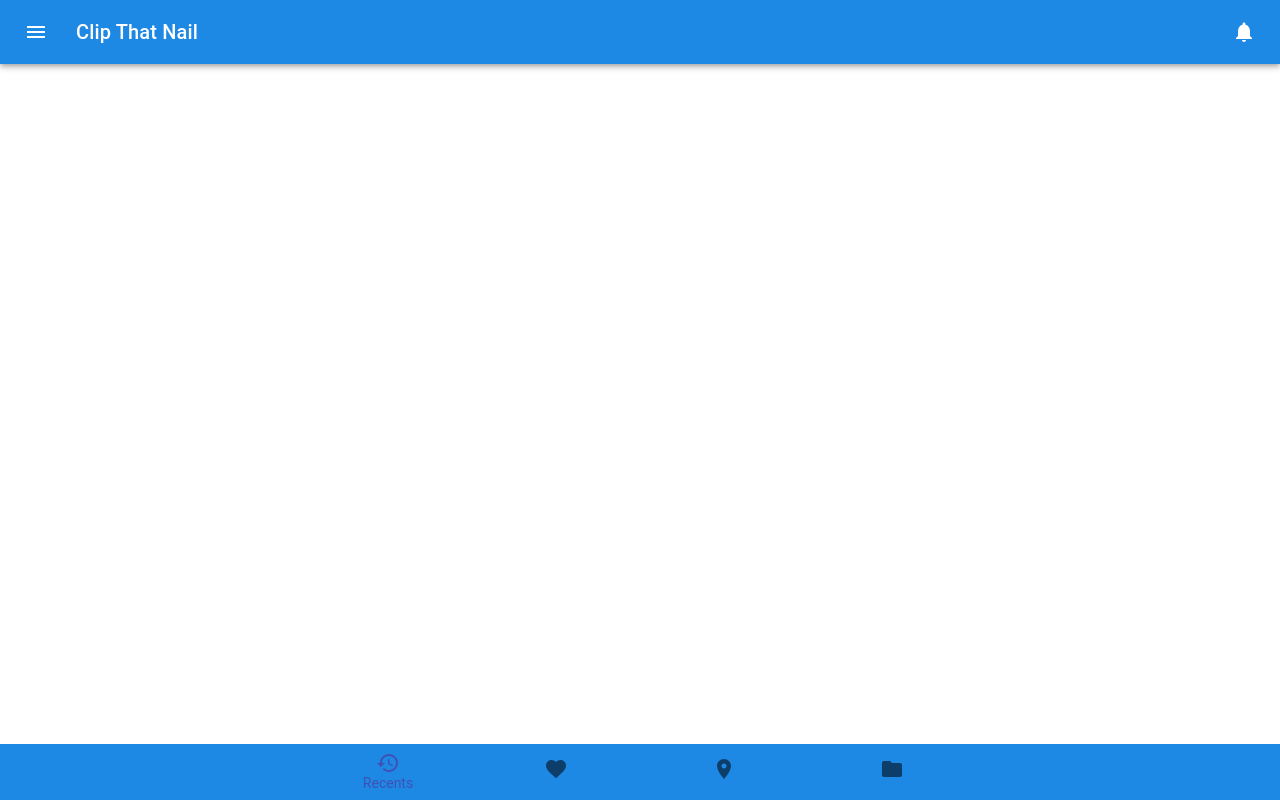
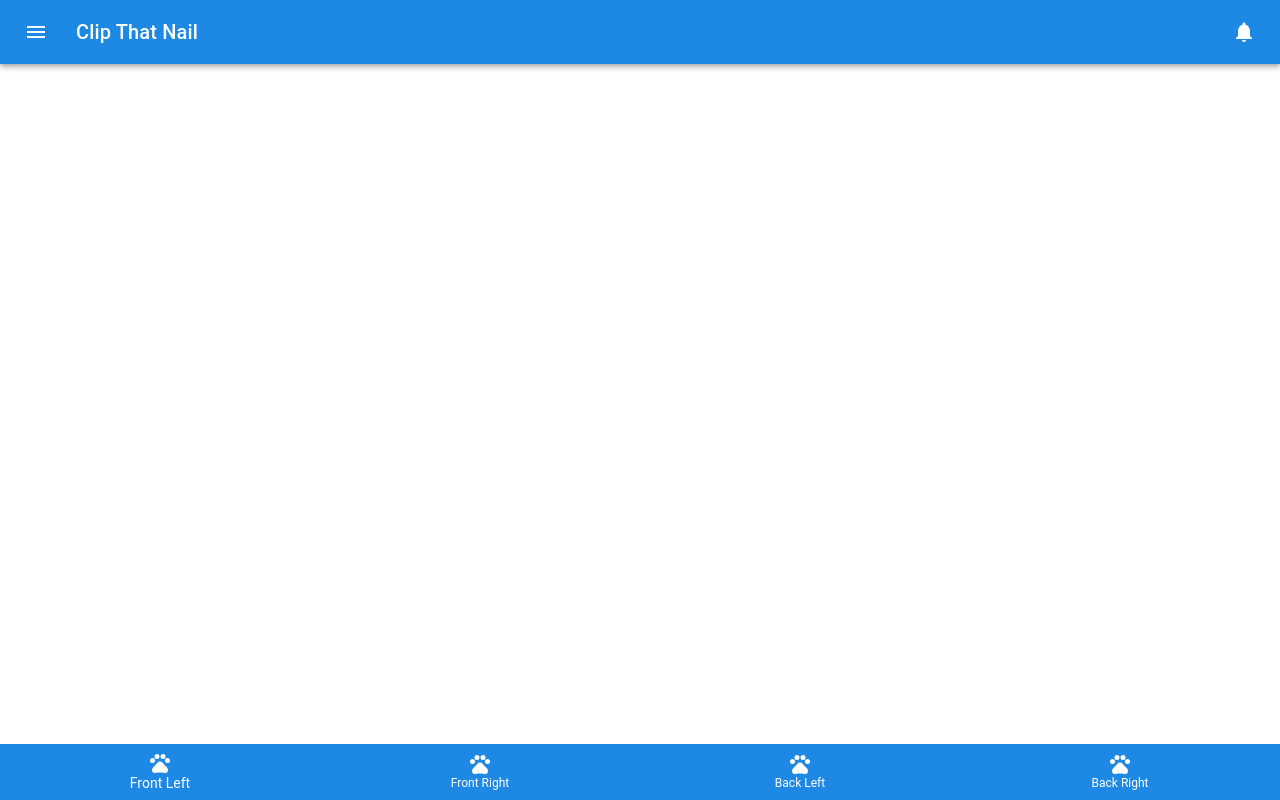
Before and after one commit to Clip-That-Nail/web-app, a React (Create React App) app: page /session in a window 1280 px wide. Built offline with nearby package versions, Linux system fonts and the light colour scheme.

Commit message:
Transfer state from bottom-tabs component to session component,now using props in bottom tabs, create if statement in session component, add more styling in bottom tabs

```diff
--- a/src/components/bottom-tabs/bottom-tabs.component.jsx
+++ b/src/components/bottom-tabs/bottom-tabs.component.jsx
@@ -1,38 +1,39 @@
 import React from 'react';
 import { makeStyles } from '@material-ui/core/styles';
-import AppBar from '@material-ui/core/AppBar';
 import BottomNavigation from '@material-ui/core/BottomNavigation';
 import BottomNavigationAction from '@material-ui/core/BottomNavigationAction';
-import FolderIcon from '@material-ui/icons/Folder';
-import RestoreIcon from '@material-ui/icons/Restore';
-import FavoriteIcon from '@material-ui/icons/Favorite';
-import LocationOnIcon from '@material-ui/icons/LocationOn';
+import PetsIcon from '@material-ui/icons/Pets';
 
 const useStyles = makeStyles({
     tabs: {
-        background: '#1e88e5',
-        position: 'fixed',
-        bottom: 0,
-        width: '100%',
+      width: "100%",
+      bottom: 0,
+      position: 'fixed',
+      background: '#1e88e5',
+      "& .MuiBottomNavigationAction-root": {
+          maxWidth: '400px',
+      }
     },
-});
+  });
 
 const BottomTabs = (props) => {
     const classes = useStyles();
-    const [selectedPaw, setSelectedPaw] = React.useState('recents'); //TODO: wyciagnij do componenta wyzej i uzywaj props.selected
-
-    const handleChange = (event, newValue) => {
-        setSelectedPaw(newValue);
-    };
 
     return (
-        <BottomNavigation value={selectedPaw} onChange={handleChange} className={classes.tabs}>
-            <BottomNavigationAction label="Recents" value="recents" icon={<RestoreIcon />} />
-            <BottomNavigationAction label="Favorites" value="favorites" icon={<FavoriteIcon />} />
-            <BottomNavigationAction label="Nearby" value="nearby" icon={<LocationOnIcon />} />
-            <BottomNavigationAction label="Folder" value="folder" icon={<FolderIcon />} />
-        </BottomNavigation>
+      <BottomNavigation
+        value={props.selected}
+        onChange={(event, newValue) => {
+          props.setSelected(newValue);
+        }}
+        showLabels
+        className={classes.tabs}
+      >
+        <BottomNavigationAction label="Front Left" style={{ color: "white" }} icon={<PetsIcon style={{color: "white"}} />} />
+        <BottomNavigationAction label="Front Right" style={{ color: "white" }} icon={<PetsIcon style={{color: "white"}}/>} />
+        <BottomNavigationAction label="Back Left" style={{ color: "white" }} icon={<PetsIcon style={{color: "white"}}/>} />
+        <BottomNavigationAction label="Back Right" style={{ color: "white" }} icon={<PetsIcon style={{color: "white"}}/>} />
+      </BottomNavigation>
     );
-}
+  }
 
-export default BottomTabs;
+  export default BottomTabs;
--- a/src/pages/session/session.component.jsx
+++ b/src/pages/session/session.component.jsx
@@ -5,14 +5,25 @@ import BottomTabs from '../../components/bottom-tabs/bottom-tabs.component';
 
 
 const Session = () => {
-// TODO: tutaj przenis state z tabsow (selectedPaw)
-const selectedPaw = ''; // TODO: to usun, bo dodalem tylko zeby nie bylo errora
+    const [selectedPaw, setSelectedPaw] = React.useState(0);
+
+    const displayContent = () => {
+        if (selectedPaw === 0) {
+            return <div> Front Left Paw</div>
+        } else if (selectedPaw === 1) {
+            return <div> Front Right Paw</div>
+        } else if (selectedPaw === 2) {
+            return <div> Back Left Paw</div>
+        } else {
+            return <div> Back Right Paw</div>
+        }
+    };
 
     return (
         <div className=''>
             <Header />
-
-            <BottomTabs selected={selectedPaw} />
+            {displayContent()}
+            <BottomTabs selected={selectedPaw} setSelected={setSelectedPaw} />
         </div>
     )
 };
```
